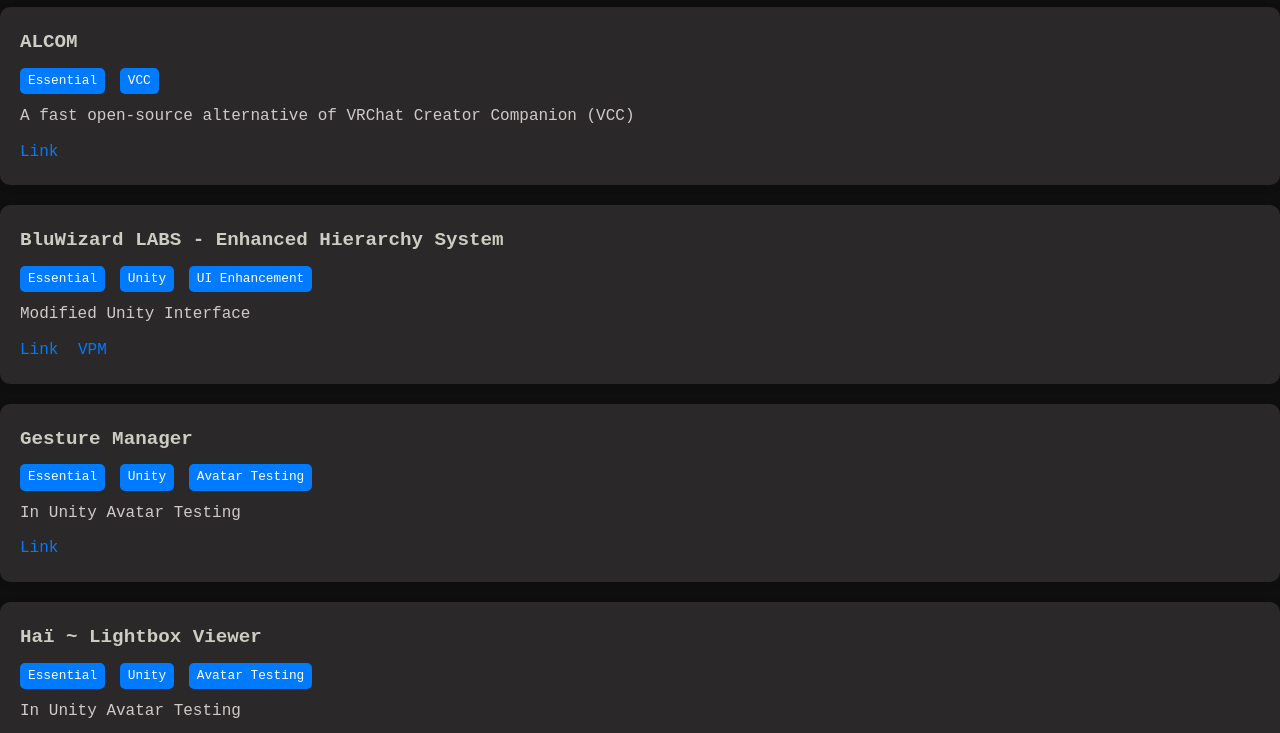
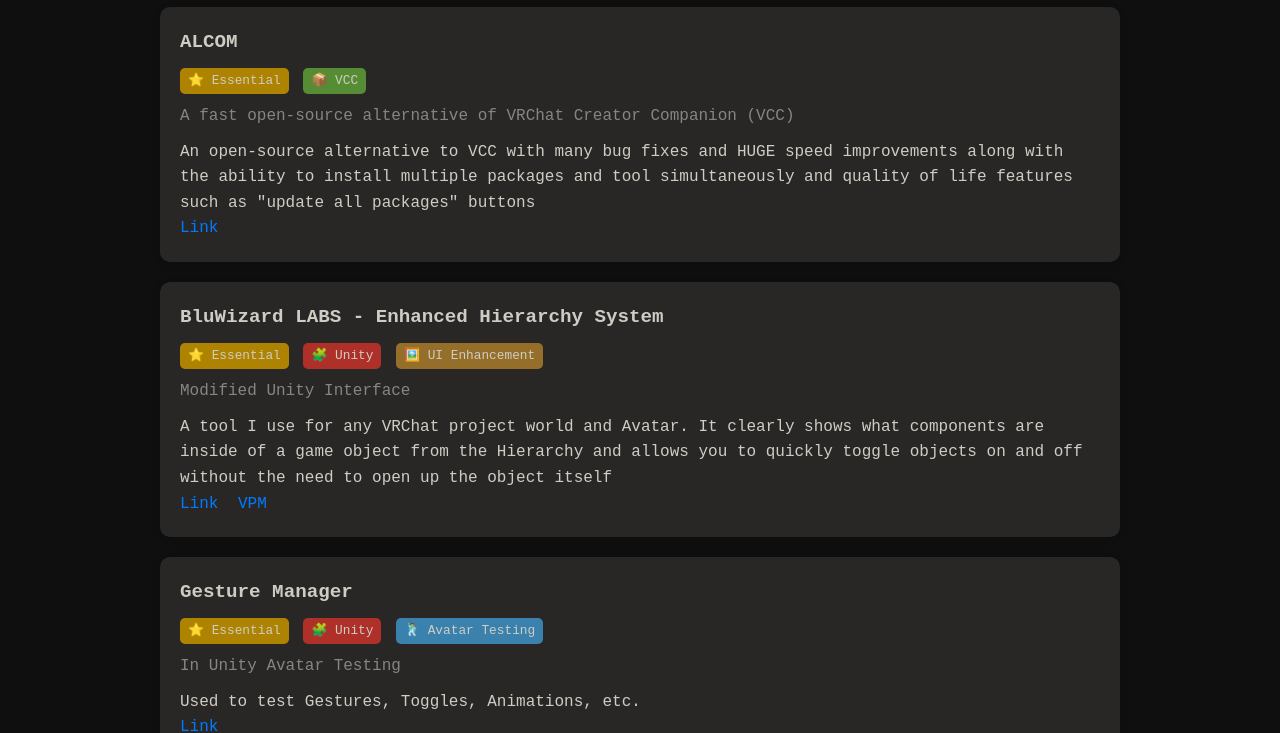
Before and after one commit to TheRealSphyxia/therealsphyxia.github.io, a plain HTML site: page VRCTools.html in a window 1280 px wide. Shown: the part 80-813 px from the top of the page. Drawn offline with nearby package versions, Linux system fonts and the light colour scheme.

Commit message:
Improve Visuals of Tools Page

```diff
--- a/VRCTools.html
+++ b/VRCTools.html
@@ -1,8 +1,8 @@
 <!DOCTYPE html>
 <html lang="en">
   <head>
-    <meta charset="UTF-8">
-    <meta name="viewport" content="width=device-width, initial-scale=1.0">
+    <meta charset="UTF-8" />
+    <meta name="viewport" content="width=device-width, initial-scale=1.0" />
     <title>VRChat Tools</title>
     <style>
       /* Reset and base styles */
@@ -10,18 +10,20 @@
         margin: 0;
         padding: 0;
         box-sizing: border-box;
-            font-family: 'Courier New', Courier, monospace;
+        font-family: "Courier New", Courier, monospace;
       }
 
       body {
-            background-color: #100F0F;
-            color: #CECDC3;
+        background-color: #100f0f;
+        color: #cecdc3;
         line-height: 1.6;
         overflow-x: hidden;
       }
       table {
-      width: 100%;
+        width: 75%;
         border-collapse: collapse;
+        margin-left: auto;
+        margin-right: auto;
       }
 
       table.dataTable tbody td {
@@ -30,11 +32,11 @@
       }
 
       .tool-card {
-      background: rgb(42, 40, 40);
+        background: #282726;
         border-radius: 10px;
         padding: 20px;
         margin: 10px 0;
-      box-shadow: 0 2px 8px rgba(0,0,0,0.1);
+        box-shadow: 0 2px 8px rgba(0, 0, 0, 0.1);
       }
 
       .tool-title {
@@ -47,19 +49,56 @@
         margin-bottom: 10px;
       }
 
-    .tool-tags span {
-      background-color: #007bff;
-      color: white;
+      .tool-tags .tag {
+        display: inline-flex;
+        align-items: center;
+        gap: 4px;
         padding: 3px 8px;
+        font-size: 0.8em;
         border-radius: 5px;
         margin-right: 5px;
-      font-size: 0.8em;
-      display: inline-block;
+        color: #cecdc3;
       }
 
-    .tool-desc {
+      .tag-essential {
+        background-color: #ad8301;
+      }
+
+      .tag-unity {
+        background-color: #af3029;
+      }
+
+      .tag-shader {
+        background-color: #5e409d;
+      }
+
+      .tag-vcc {
+        background-color: #568c34;
+      }
+
+      .tag-optimization {
+        background-color: #d8a420;
+      }
+
+      .tag-expressions {
+        background-color: #c96198;
+      }
+
+      .tag-avatar-testing {
+        background-color: #3a82ad;
+      }
+
+      .tag-ui-enhancement {
+        background-color: #956f29;
+      }
+
+      .tag-workflow {
+        background-color: #bc5215;
+      }
+
+      .tool-descShort {
         margin-bottom: 10px;
-      color: #d1caca;
+        color: #878580;
       }
 
       .tool-links a {
@@ -74,38 +113,68 @@
     </style>
   </head>
   <body>
-
     <h1>VRChat Tools</h1>
-
+    <div>
       <table id="toolsTable" class="display">
         <thead>
-    <tr><th>Tool Info</th></tr>
+          <tr>
+            <th>Tool Info</th>
+          </tr>
         </thead>
         <tbody></tbody>
       </table>
+    </div>
 
     <script src="https://code.jquery.com/jquery-3.7.0.min.js"></script>
     <script src="https://cdn.datatables.net/1.13.6/js/jquery.dataTables.min.js"></script>
 
     <script>
-fetch('data/VRCTools.json')
-  .then(response => response.json())
-  .then(data => {
-    const tableBody = $('#toolsTable tbody');
+      fetch("data/VRCTools.json")
+        .then((response) => response.json())
+        .then((data) => {
+          const tableBody = $("#toolsTable tbody");
 
-    data.forEach(tool => {
+          const tagEmojis = {
+            essential: "⭐",
+            unity: "🧩",
+            shader: "🎨",
+            vcc: "📦",
+            optimization: "⚙️",
+            expressions: "😊",
+            "avatar testing": "🕺",
+            "ui enhancement": "🖼️",
+            workflow: "🛠️",
+          };
+
+          data.forEach((tool) => {
             const row = `
         <tr>
           <td>
             <div class="tool-card">
               <div class="tool-title">${tool.tool}</div>
                 <div class="tool-tags">
-                ${tool.tags.map(tag => `<span>${tag}</span>`).join(' ')}
+                  ${tool.tags
+                    .map((tag) => {
+                      const tagKey = tag.toLowerCase();
+                      const emoji = tagEmojis[tagKey] || "";
+                      const className = `tag tag-${tagKey.replace(
+                        /\s+/g,
+                        "-"
+                      )}`;
+                      return `<span class="${className}">${emoji} ${tag}</span>`;
+                    })
+                    .join(" ")}
+
                 </div>
-              <div class="tool-desc">${tool.ShortDesc}</div>
+              <div class="tool-descShort">${tool.ShortDesc}</div>
+              <div class="tool-descLong">${tool.LongDesc}</div>
               <div class="tool-links">
                 <a href="${tool.Link}" target="_blank">Link</a>
-                ${tool.VPMListing ? `<a href="${tool.VPMListing}" target="_blank">VPM</a>` : ''}
+                ${
+                  tool.VPMListing
+                    ? `<a href="${tool.VPMListing}" target="_blank">VPM</a>`
+                    : ""
+                }
               </div>
             </div>
           </td>
@@ -114,19 +183,19 @@ fetch('data/VRCTools.json')
             tableBody.append(row);
           });
 
-    $('#toolsTable').DataTable({
+          $("#toolsTable").DataTable({
             paging: false,
             searching: false,
             info: false,
-      ordering: false
+            ordering: false,
           });
         })
-  .catch(error => {
-    console.error('Error loading JSON:', error);
-    $('#toolsTable tbody').append('<tr><td>Failed to load tools.</td></tr>');
+        .catch((error) => {
+          console.error("Error loading JSON:", error);
+          $("#toolsTable tbody").append(
+            "<tr><td>Failed to load tools.</td></tr>"
+          );
         });
     </script>
-
-
   </body>
 </html>
```
Also changed, not shown: 1 other file. Lines whose indentation alone changed are shown as unchanged.
